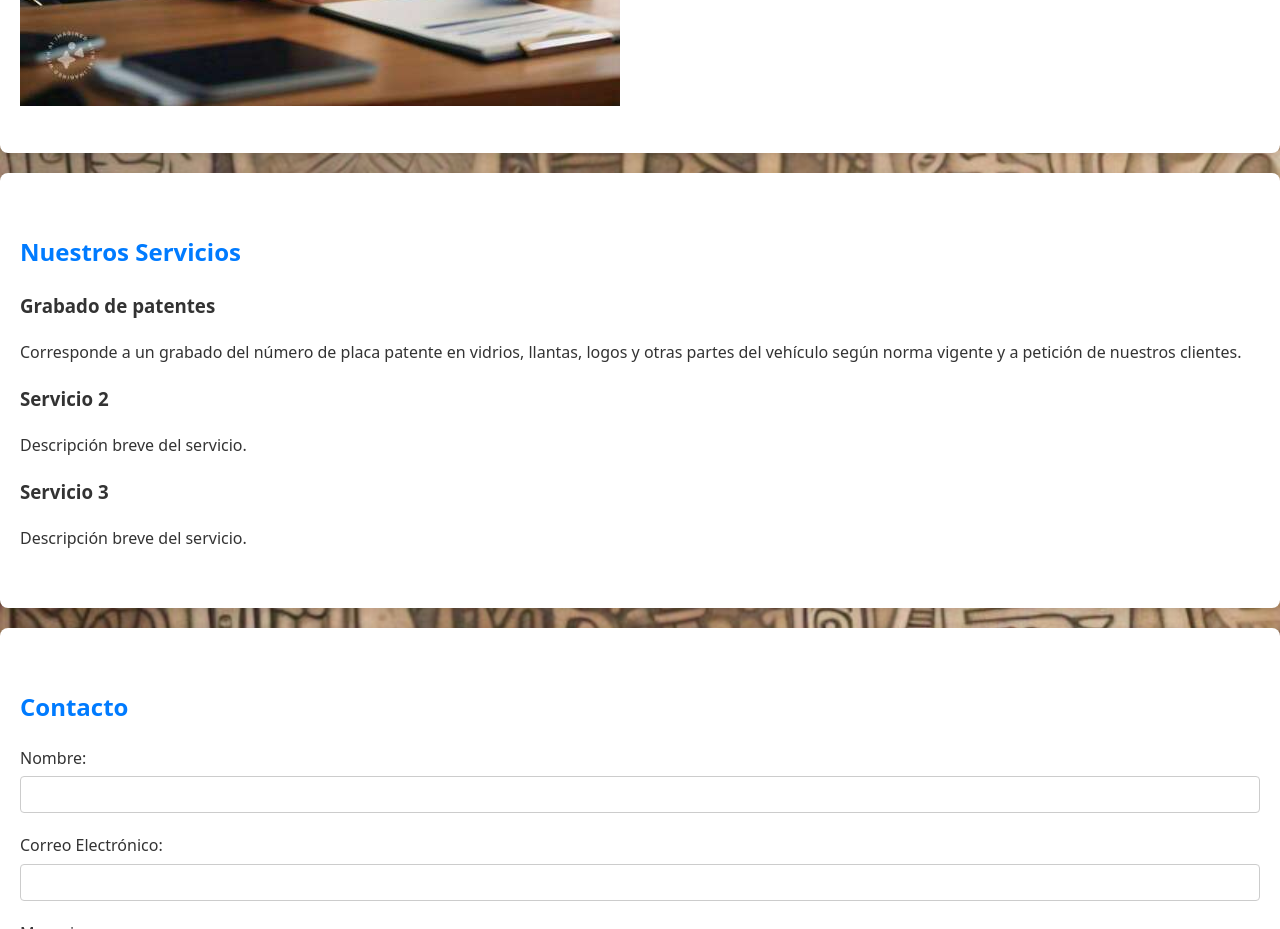
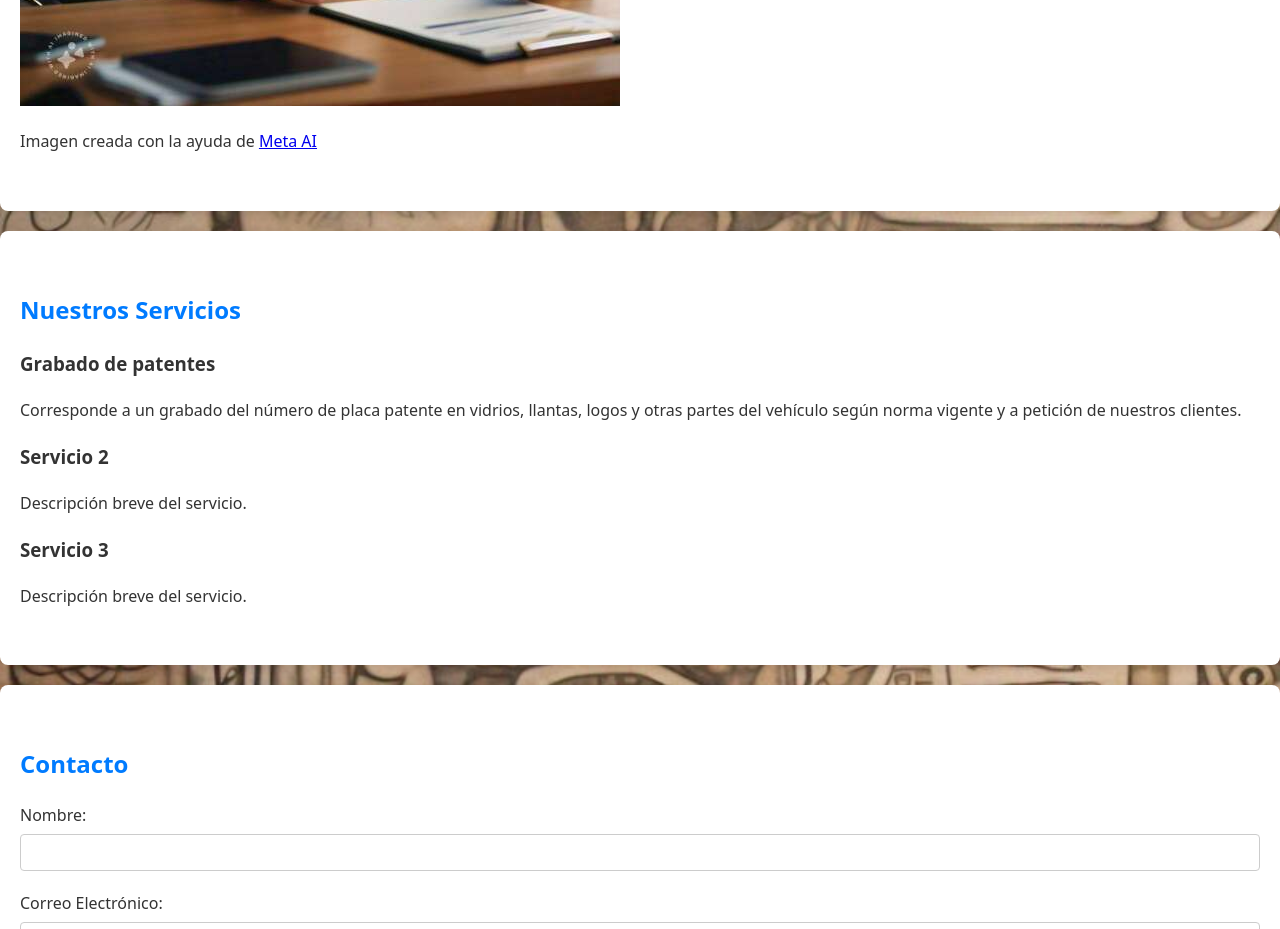
Before and after one commit to JCmarka/PaginaSistemas.github.io, a plain HTML site: page index.html in a window 1280 px wide. Shown: the part 1440-2369 px from the top of the page. Drawn offline with nearby package versions, Linux system fonts and the light colour scheme; a web font is replaced by a local one.

Commit message:
Agrega Agradecimiento Meta AI
Agrega Agradecimiento Meta AI.

```diff
--- a/index.html
+++ b/index.html
@@ -89,6 +89,7 @@
     <section id="sobre-nosotros">
         <div class="sobre-nosotros-imagen">
             <img src="images/ClienteContenta.jpeg" alt="Descripción de la imagen">
+            <p>Imagen creada con la ayuda de <a href="https://www.meta.ai/" target="_blank" rel="noopener">Meta AI</a></p>
         </div>
         <div class="texto">
             <h2>Sobre Nosotros</h2>
```
